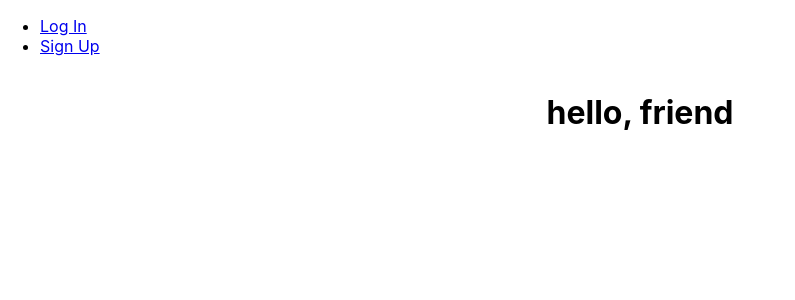
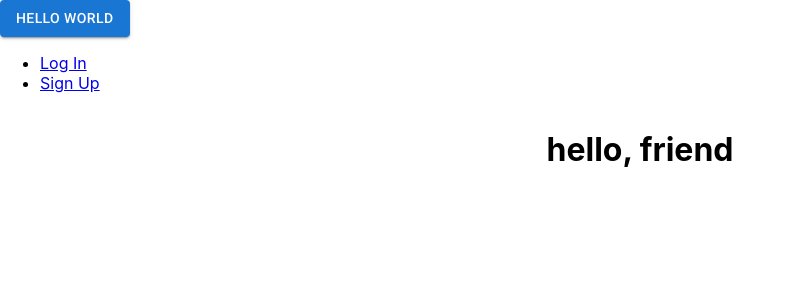
Before and after one commit to jsantia85/mopower-react-front-end, a React (Create React App) app: page / in a window 1280 px wide. Shown: the top 300 px of the page, without its empty margins (0-795 px from the left). Built offline with nearby package versions, Linux system fonts and the light colour scheme; no server answers.

Commit message:
import first mui component btn

```diff
--- a/src/App.jsx
+++ b/src/App.jsx
@@ -7,6 +7,8 @@ import Landing from './pages/Landing/Landing'
 import Profiles from './pages/Profiles/Profiles'
 import ChangePassword from './pages/ChangePassword/ChangePassword'
 import * as authService from './services/authService'
+
+import Button from '@mui/material/Button'
 
 const App = () => {
   const [user, setUser] = useState(authService.getUser())
@@ -24,6 +26,7 @@ const App = () => {
 
   return (
     <>
+      <Button variant="contained">Hello World</Button>
       <NavBar user={user} handleLogout={handleLogout} />
       <Routes>
         <Route path="/" element={<Landing user={user} />} />
```
